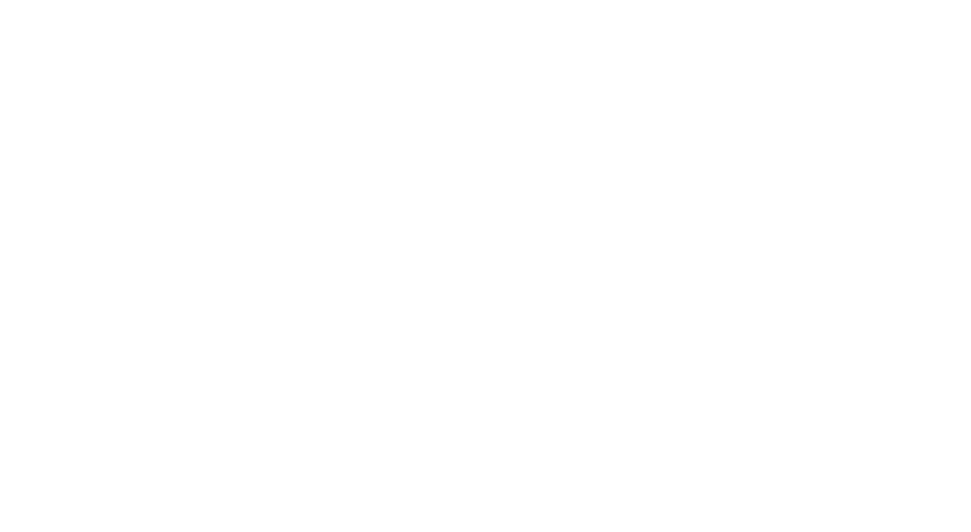
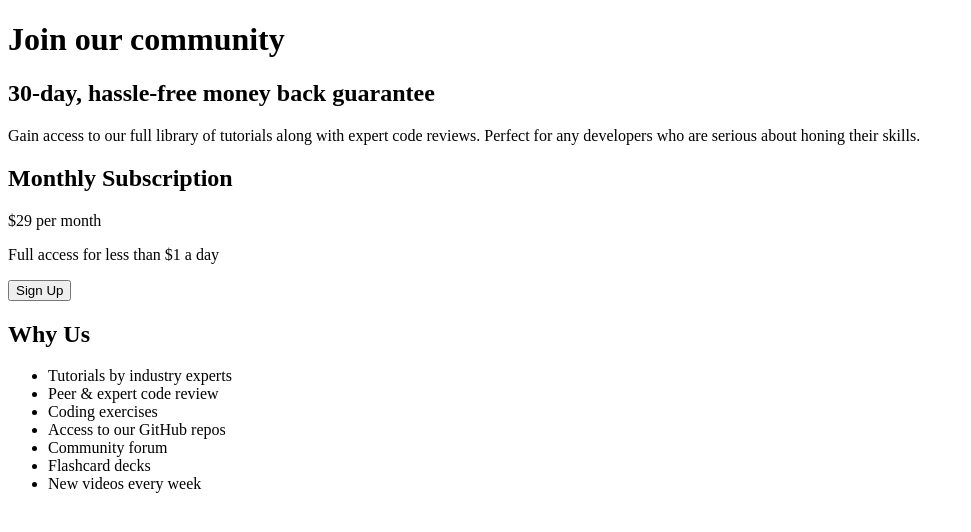
Before and after one commit to fecrol/FrontendMentorChallenges, a plain HTML site: page Single price grid component/index.html in a window 1280 px wide. Shown: the whole page, without its empty margins (0-971 px from the left). Drawn offline with Linux system fonts and the light colour scheme.

Commit message:
added all needed html components

```diff
--- a/Single price grid component/index.html
+++ b/Single price grid component/index.html
@@ -8,6 +8,32 @@
     <title>Frontend Mentor | Single Price Grid Component</title>
 </head>
 <body>
-
+    <div class="container">
+        <div class="card">
+            <div class="card-top">
+                <h1>Join our community</h1>
+                <h2>30-day, hassle-free money back guarantee</h2>
+                <p>Gain access to our full library of tutorials along with expert code reviews. Perfect for any developers who are serious about honing their skills.</p>
+            </div>
+            <div class="card-left">
+                <h2>Monthly Subscription</h2>
+                <div class="price"><span class="amount">&dollar;29</span> per month</div>
+                <p>Full access for less than &dollar;1 a day</p>
+                <button href="#" type="button">Sign Up</button>
+            </div>
+            <div class="card-right">
+                <h2>Why Us</h2>
+                <ul>
+                    <li>Tutorials by industry experts</li>
+                    <li>Peer & expert code review</li>
+                    <li>Coding exercises</li>
+                    <li>Access to our GitHub repos</li>
+                    <li>Community forum</li>
+                    <li>Flashcard decks</li>
+                    <li>New videos every week</li>
+                </ul>
+            </div>
+        </div>
+    </div>
 </body>
 </html>
```
